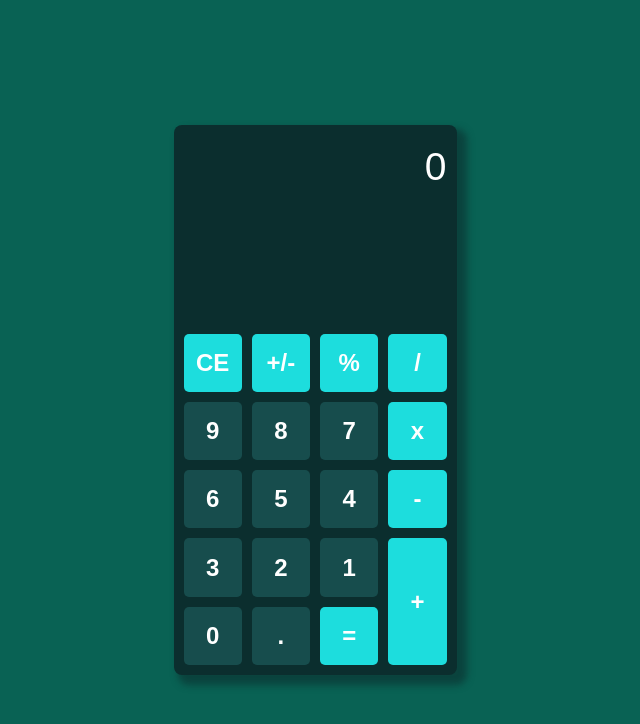
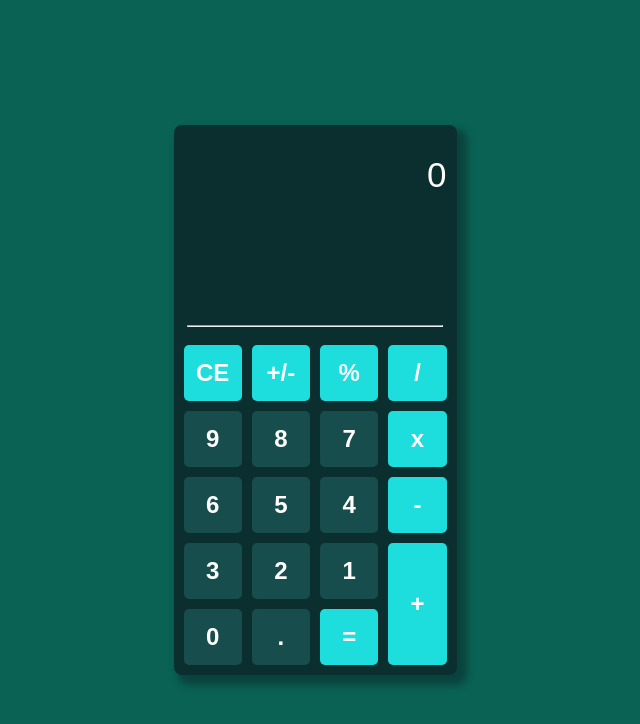
Before and after one commit to SyedZawwarAhmed/JavaScript-Calculator, a plain HTML site: page index.html in a window 1280 px wide. Both pictures are taken after a click on the button "CE". Shown: the whole page, without its empty margins (325-965 px from the left). Drawn offline with Linux system fonts and the light colour scheme.

Commit message:
chnages made

```diff
--- a/app.js
+++ b/app.js
@@ -6,18 +6,21 @@ let numbers = [];
 let operators = [];
 let answer = 0;
 let fontLen = 0;
-let fonSize = 39;
+let fonSize = 35;
+let answerStr = '';
 
 const cleared = () => {
     calculation.innerText = '0';
-    calculation.style.fontSize = '39px';
+    result.style.fontSize = '35px';
+    calculation.style.fontSize = '35px';
     number = '';
     result.innerText = '';
     answer = 0;
     numbers = [];
     operators = [];
     fontLen = 0;
-    fonSize = 39;
+    fonSize = 35;
+    answerStr = '';
 }
 
 function first0() {
@@ -160,8 +163,26 @@ const equals = () => {
             answer /= parseFloat(numbers[i + 1]);
         }
     }
-    answer = answer.toFixed(8);
-    result.innerText = parseFloat(answer);
+
+    answerStr = answer.toString();
+
+    if (answer > 999999999 || answer < 0.00000001) {
+        result.innerText = answer.toExponential(7);
+    }
+    else {
+        if (answerStr.length <= 14) {
+            answer = answer.toFixed(8);
+            result.innerText = parseFloat(answer);
+        }
+        else {
+            for (let i=0; i<14; i++) {
+                result.innerText += answerStr[i];
+            }
+        }
+
+    }
+       calculation.innerText = '';
+
 }
 
 console.log(numbers);
--- a/index.html
+++ b/index.html
@@ -13,6 +13,7 @@
                 <h2 id="calculation">0</h2>
         </div>
 
+        <hr></hr>
         <div id="keypad">
 
             <button id="clear" class="others" onclick="cleared()">CE</button>
--- a/style.css
+++ b/style.css
@@ -30,15 +30,18 @@ body {
 h1,
 h2 {
   text-align: end;
-  font-size: 50px;
+  font-size: 35px;
   font-weight: 200;
   margin: 0;
+  margin-top: 20px;
+  color: rgb(136, 219, 219);
 }
 
 h2 {
-  font-size: 39px;
-  padding-top: 10px;
+  font-size: 35px;
   word-wrap: break-word;
+  color: white;
+  margin: 0;
 }
 
 #keypad {
@@ -119,3 +122,7 @@ button {
 .numbers:active {
   opacity: 0.5;
 }
+
+hr {
+  width: 90%;
+}
```
